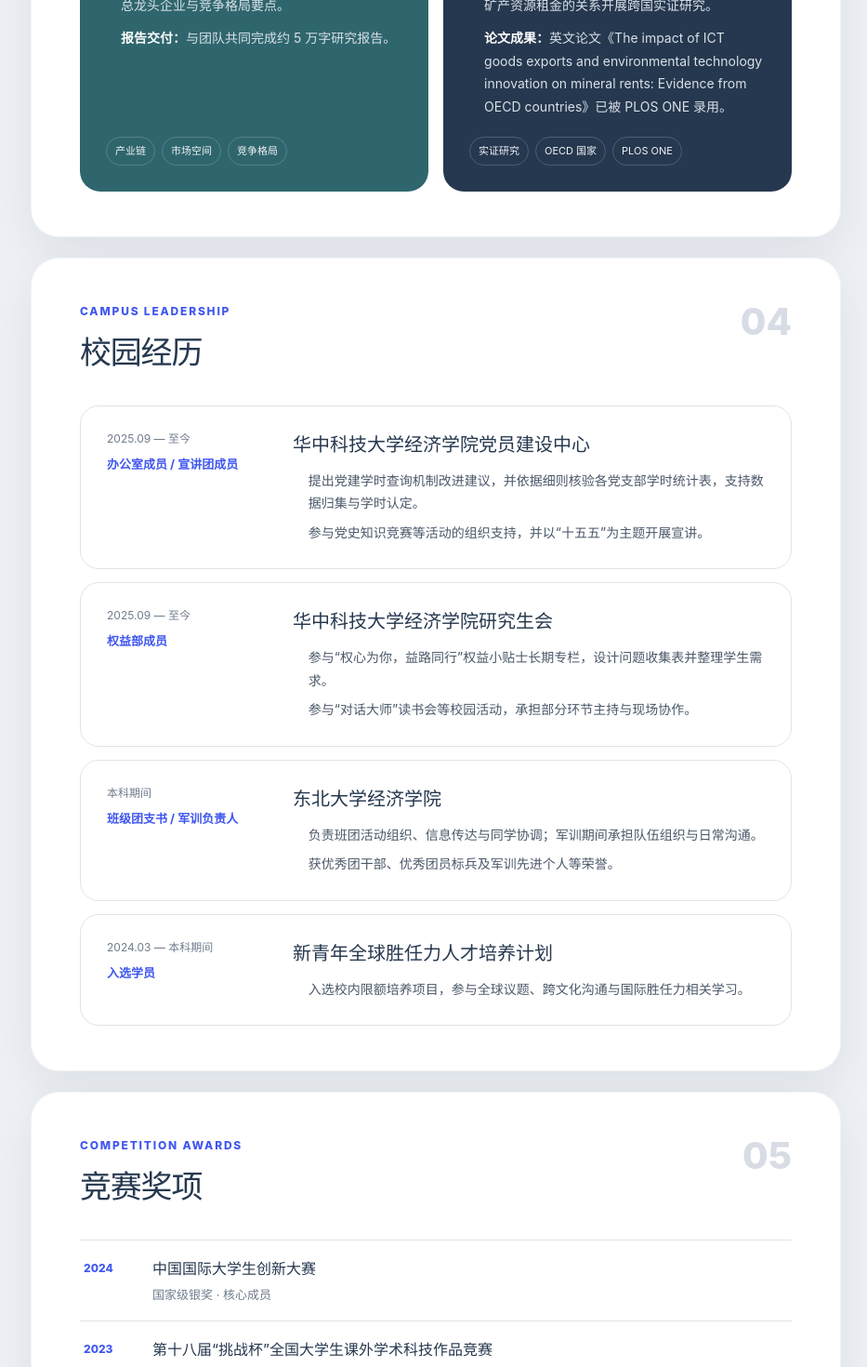
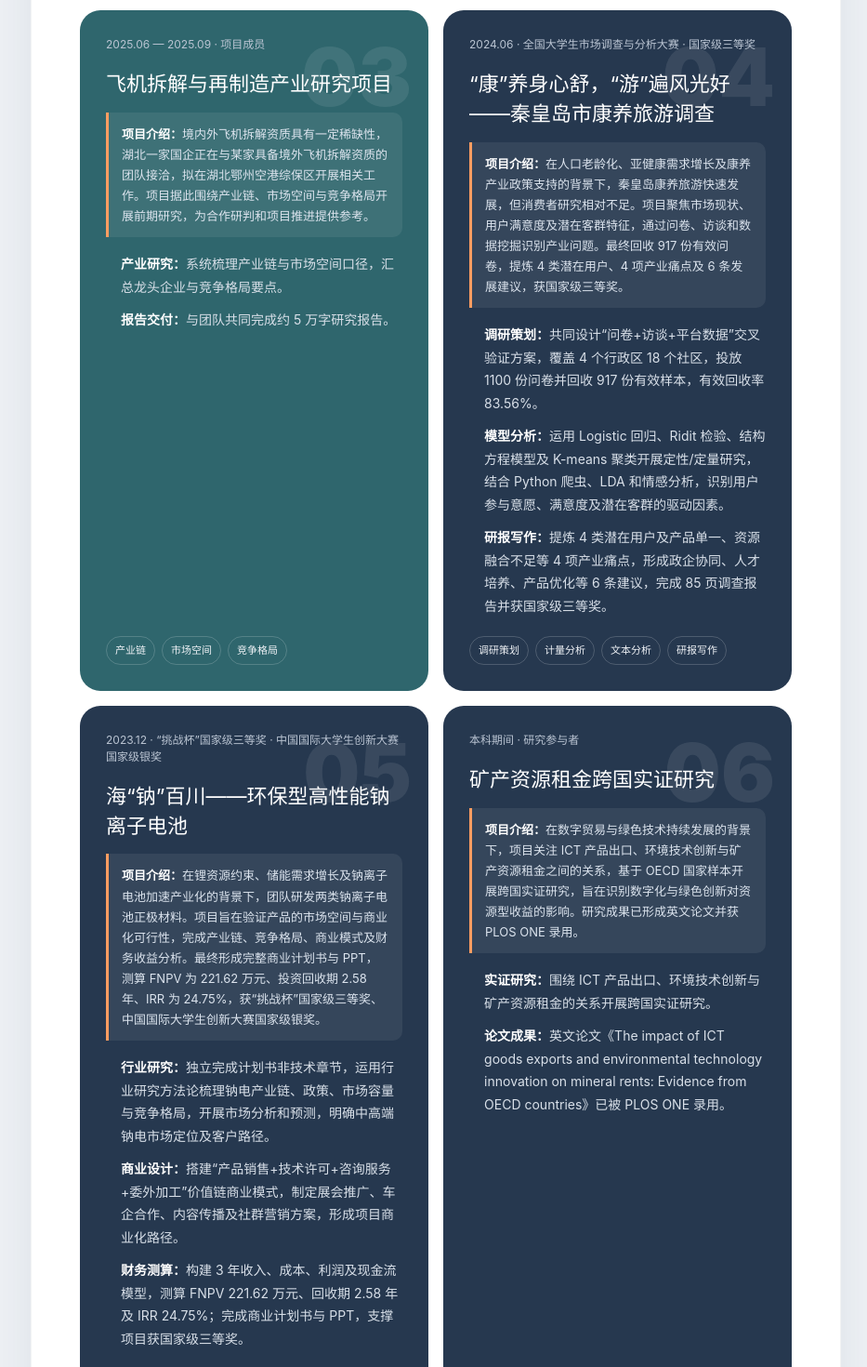
Before and after one commit to Yoyo-crawling/Yoyo-crawling.github.io, a Next.js app: page / in a window 1280 px wide. Shown: the part 3880-5350 px from the top of the page at 93% size, without its empty margins (347-1280 px from the left). Built offline with nearby package versions, Linux system fonts and the light colour scheme.

Commit message:
Add project introductions and two competition projects

```diff
--- a/app/globals.css
+++ b/app/globals.css
@@ -124,6 +124,8 @@ a { color: inherit; text-decoration: none; }
 .project-number { position: absolute; right: 18px; top: 8px; color: rgba(255,255,255,.09); font-size: 86px; font-weight: 900; }
 .project-date { position: relative; margin: 0 0 18px; color: #bbc5d3; font-size: 12px; }
 .project-card h3 { position: relative; margin: 0 0 14px; font-size: 22px; line-height: 1.45; }
+.project-intro { position: relative; margin: 0 0 17px; padding: 12px 14px; border-left: 3px solid #ff9d61; border-radius: 0 10px 10px 0; background: rgba(255,255,255,.07); color: #dce4ee; font-size: 13px; line-height: 1.7; }
+.project-intro strong { color: #fff; font-weight: 800; }
 .project-points { position: relative; margin: 0; padding-left: 1.15em; display: grid; gap: 11px; color: #d9e0e9; font-size: 14px; line-height: 1.75; }
 .project-points li::marker { color: #ff9d61; }
 .project-points strong { color: #fff; font-weight: 800; }
--- a/app/page.tsx
+++ b/app/page.tsx
@@ -27,6 +27,8 @@ const projects = [
     period: "2026.06",
     title: "传神语联（835737.NQ）投资分析案例",
     role: "个人项目",
+    intro:
+      "在 AI 技术重塑语言服务商业模式的背景下，项目以新三板挂牌公司传神语联为研究对象，结合公开公告、年报与行业资料，对赛道空间、AI 转型成效、财务质量、估值区间及治理风险进行系统研判，形成投资建议与尽调清单。",
     points: [
       {
         label: "基本研判",
@@ -47,6 +49,8 @@ const projects = [
     period: "2026.02 — 2026.05",
     title: "湖北省综合保税区扩能提质研究项目",
     role: "项目成员",
+    intro:
+      "针对东西湖区对外贸易发展的总体规划，重点就战略定位、发展目标、重点任务及实施路径等关键方向开展深入研究。聚焦当前东西湖区在外向型经济发展过程中面临的具体问题与实际瓶颈，开展针对性研究与突破。",
     points: [
       {
         label: "调研处理",
@@ -63,6 +67,8 @@ const projects = [
     period: "2025.06 — 2025.09",
     title: "飞机拆解与再制造产业研究项目",
     role: "项目成员",
+    intro:
+      "境内外飞机拆解资质具有一定稀缺性，湖北一家国企正在与某家具备境外飞机拆解资质的团队接洽，拟在湖北鄂州空港综保区开展相关工作。项目据此围绕产业链、市场空间与竞争格局开展前期研究，为合作研判和项目推进提供参考。",
     points: [
       {
         label: "产业研究",
@@ -76,9 +82,55 @@ const projects = [
     tags: ["产业链", "市场空间", "竞争格局"],
   },
   {
+    period: "2024.06",
+    title: "“康”养身心舒，“游”遍风光好——秦皇岛市康养旅游调查",
+    role: "全国大学生市场调查与分析大赛 · 国家级三等奖",
+    intro:
+      "在人口老龄化、亚健康需求增长及康养产业政策支持的背景下，秦皇岛康养旅游快速发展，但消费者研究相对不足。项目聚焦市场现状、用户满意度及潜在客群特征，通过问卷、访谈和数据挖掘识别产业问题。最终回收 917 份有效问卷，提炼 4 类潜在用户、4 项产业痛点及 6 条发展建议，获国家级三等奖。",
+    points: [
+      {
+        label: "调研策划",
+        text: "共同设计“问卷+访谈+平台数据”交叉验证方案，覆盖 4 个行政区 18 个社区，投放 1100 份问卷并回收 917 份有效样本，有效回收率 83.56%。",
+      },
+      {
+        label: "模型分析",
+        text: "运用 Logistic 回归、Ridit 检验、结构方程模型及 K-means 聚类开展定性/定量研究，结合 Python 爬虫、LDA 和情感分析，识别用户参与意愿、满意度及潜在客群的驱动因素。",
+      },
+      {
+        label: "研报写作",
+        text: "提炼 4 类潜在用户及产品单一、资源融合不足等 4 项产业痛点，形成政企协同、人才培养、产品优化等 6 条建议，完成 85 页调查报告并获国家级三等奖。",
+      },
+    ],
+    tags: ["调研策划", "计量分析", "文本分析", "研报写作"],
+  },
+  {
+    period: "2023.12",
+    title: "海“钠”百川——环保型高性能钠离子电池",
+    role: "“挑战杯”国家级三等奖 · 中国国际大学生创新大赛国家级银奖",
+    intro:
+      "在锂资源约束、储能需求增长及钠离子电池加速产业化的背景下，团队研发两类钠离子电池正极材料。项目旨在验证产品的市场空间与商业化可行性，完成产业链、竞争格局、商业模式及财务收益分析。最终形成完整商业计划书与 PPT，测算 FNPV 为 221.62 万元、投资回收期 2.58 年、IRR 为 24.75%，获“挑战杯”国家级三等奖、中国国际大学生创新大赛国家级银奖。",
+    points: [
+      {
+        label: "行业研究",
+        text: "独立完成计划书非技术章节，运用行业研究方法论梳理钠电产业链、政策、市场容量与竞争格局，开展市场分析和预测，明确中高端钠电市场定位及客户路径。",
+      },
+      {
+        label: "商业设计",
+        text: "搭建“产品销售+技术许可+咨询服务+委外加工”价值链商业模式，制定展会推广、车企合作、内容传播及社群营销方案，形成项目商业化路径。",
+      },
+      {
+        label: "财务测算",
+        text: "构建 3 年收入、成本、利润及现金流模型，测算 FNPV 221.62 万元、回收期 2.58 年及 IRR 24.75%；完成商业计划书与 PPT，支撑项目获国家级三等奖。",
+      },
+    ],
+    tags: ["行业研究", "商业模式", "财务测算", "商业计划书"],
+  },
+  {
     period: "本科期间",
     title: "矿产资源租金跨国实证研究",
     role: "研究参与者",
+    intro:
+      "在数字贸易与绿色技术持续发展的背景下，项目关注 ICT 产品出口、环境技术创新与矿产资源租金之间的关系，基于 OECD 国家样本开展跨国实证研究，旨在识别数字化与绿色创新对资源型收益的影响。研究成果已形成英文论文并获 PLOS ONE 录用。",
     points: [
       {
         label: "实证研究",
@@ -357,6 +409,10 @@ export default function Home() {
                   <div className="project-number">0{index + 1}</div>
                   <p className="project-date">{project.period} · {project.role}</p>
                   <h3>{project.title}</h3>
+                  <p className="project-intro">
+                    <strong>项目介绍：</strong>
+                    {project.intro}
+                  </p>
                   <ul className="project-points">
                     {project.points.map((point) => (
                       <li key={point.label}>
```
Also changed, not shown: 1 other file (tests, documents, lock files or other folders).
